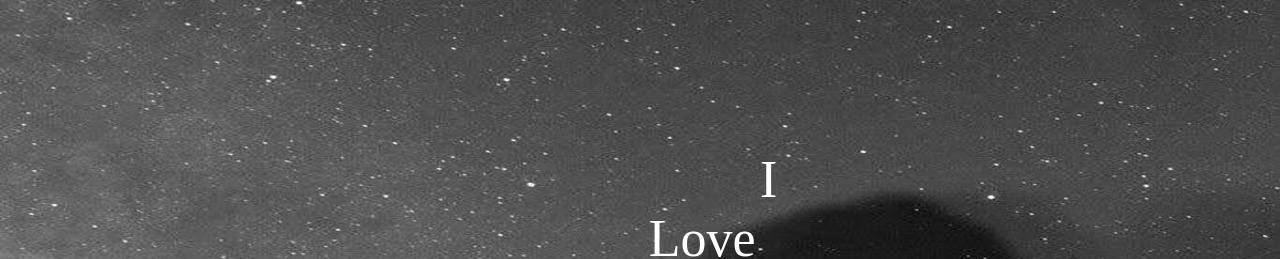
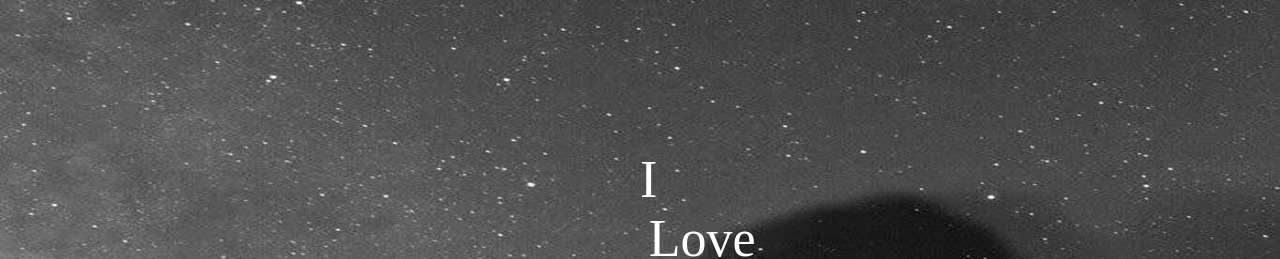
Before and after one commit to Qurclinc/PostData, a plain HTML site: page index.html in a window 1280 px wide. Shown: the top 259 px of the page. Drawn offline with Linux system fonts and the light colour scheme.

Commit message:
Update style.css

```diff
--- a/css/style.css
+++ b/css/style.css
@@ -43,7 +43,7 @@ p {
 
 .from_top{
     margin-top: 150px;
-    margin-left: 560px;
+    margin-left: 50%;
 }
 
 .ADD{
```
